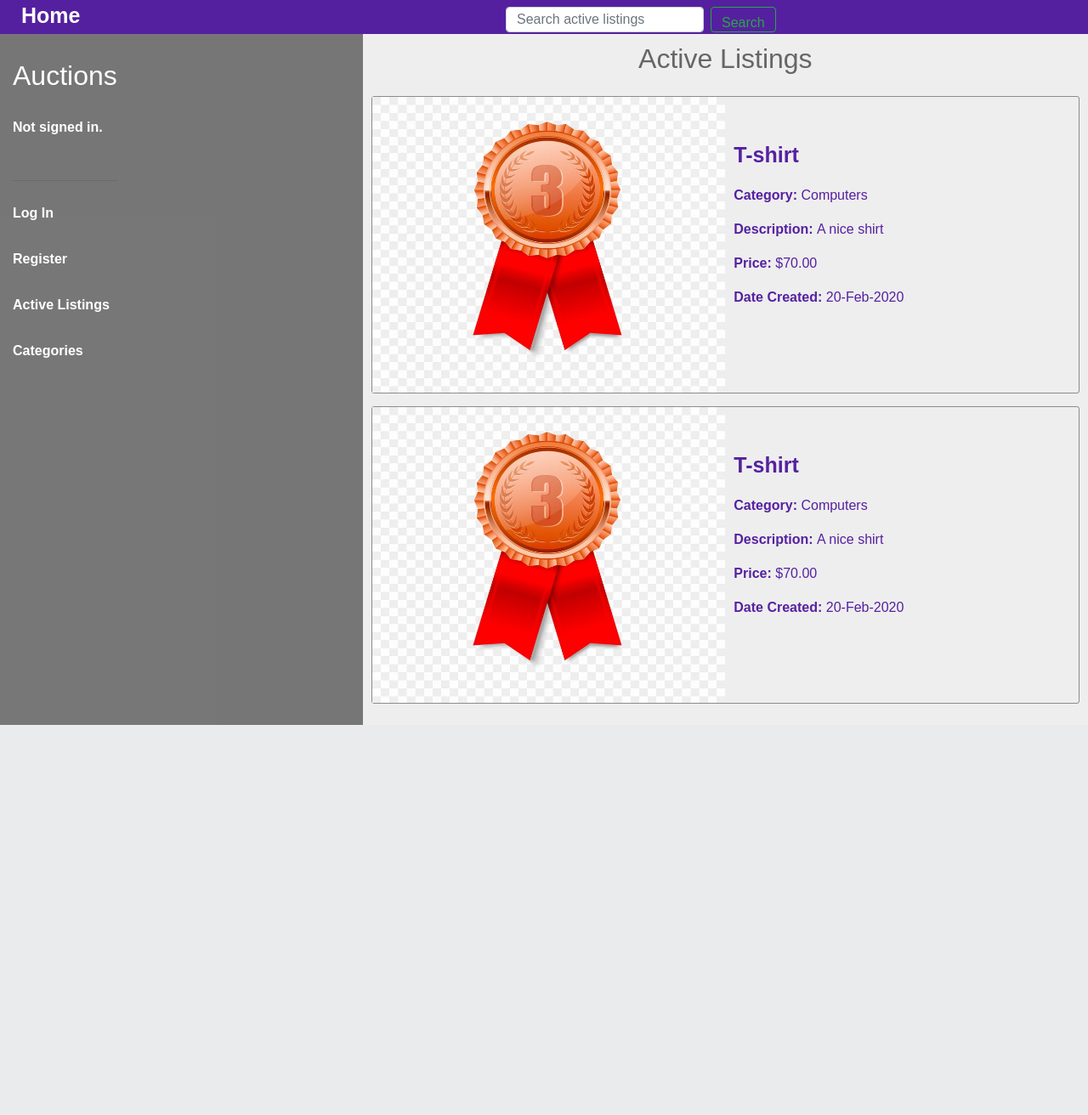
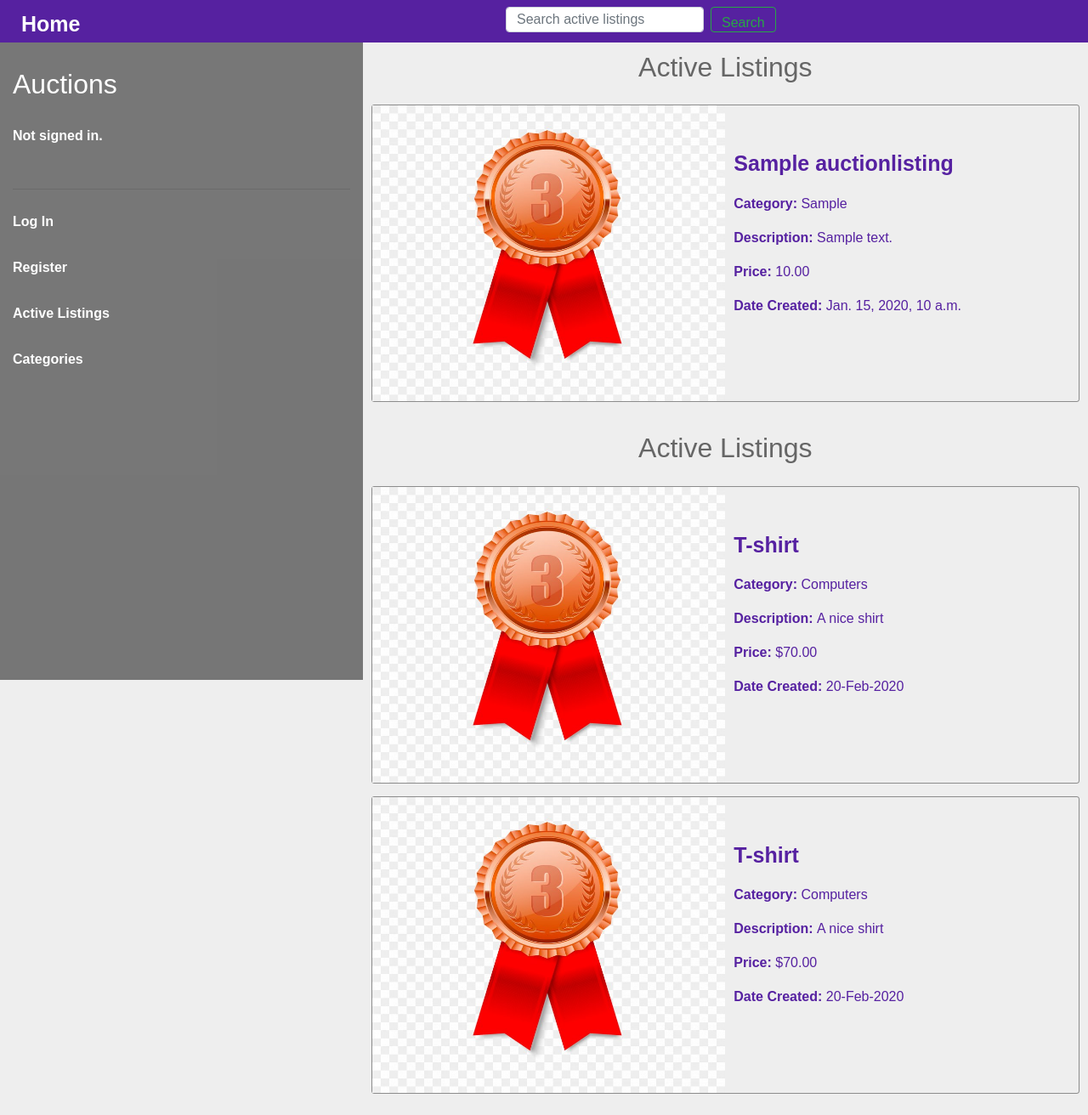
Before and after one commit to saadmarwan16/Commerce, a Django app: page / in a window 1280 px wide. Shown: the whole page at 85% size. Before the commit the page ends 853 px from the top, so only its background shows below. Run offline with Django 3.2, Linux system fonts and the light colour scheme; tables that the repository leaves empty hold one stand-in row (values such as "Sample post"); some libraries are stand-ins or nearby versions.

Commit message:
Allow user to view every single listing and also see their own listing etc

```diff
--- a/commerce/auctions/static/auctions/styles.css
+++ b/commerce/auctions/static/auctions/styles.css
@@ -1,3 +1,18 @@
+.topbar {
+    position: fixed;
+    background-color: #440997e5;
+    height: 50px;
+    width: 100%;
+}
+
+.sub-topbar, .topbar-row {
+    height: 100%;
+}
+
+.home-link-container {
+    padding: 10px 15px;
+}
+
 .status {
     color: white;
     font-weight: bold;
@@ -44,9 +59,13 @@
 
 .menu {
     background-color: rgba(0, 0, 0, 0.5);
+    position: fixed;
+    height: calc(100vh - 50px);
 }
 
 .side-menu {
+    width: 100%;
+    height: 100;
     position: fixed;
 }
 
@@ -89,9 +108,16 @@
     height: 30px;
 }
 
+.main-body-container {
+    position: relative;
+    top: 50px;
+}
+
 .listings {
     padding: 10px;
     text-align: center;
+    left: 33.333333%;
+    z-index: -1;
 }
 
 .listing {
@@ -150,7 +176,7 @@ body{
 }
 
 .login-container{
-    height: calc(100vh - 40px);
+    height: calc(100vh - 50px);
     width: 100%;
 }
 
@@ -206,9 +232,3 @@ body{
 .btn-custom:focus{
     box-shadow: 0 0 0 0.2rem rgba(114,61,190,.25);
 }
-
-.topbar {
-    /* position: fixed; */
-    background-color: #440997e5;
-    height: 40px;
-}
--- a/commerce/auctions/templates/auctions/categories.html
+++ b/commerce/auctions/templates/auctions/categories.html
@@ -5,13 +5,13 @@
 {% endblock %}
 
 {% block body %}
-    <div class="container-fluid">
+    <div class="container-fluid main-body-container">
         <div class="row">
-            <div class="col-4 menu">
+            <div class="col-12 col-md-4 menu">
                 {% include "auctions/sub-layout.html" %}
             </div>
 
-            <div class="col-8 product-section">This is where</div>
+            <div class="col-12 col-md-8 listings">This is where</div>
         </div>
     </div>
 {% endblock %}
--- a/commerce/auctions/templates/auctions/index.html
+++ b/commerce/auctions/templates/auctions/index.html
@@ -7,7 +7,7 @@
 {% endblock %}
 
 {% block body %}
-    <div class="container-fluid">
+    <div class="container-fluid main-body-container">
         <div class="row">
             <div class="col-12 col-md-4 menu">
                 {% include "auctions/sub-layout.html" %}
@@ -15,8 +15,28 @@
 
             <div class="col-12 col-md-8 listings">
                 <h2 id="active-listings">Active Listings</h2>
+                {% for listing in listings %}
+                    <div class="listing">
+                        <a href="{% url 'login' %}">
+                            <div class="image-container"><img class="image" src="{% static 'auctions/bronze_award.jpg' %}" alt="Image of a product"></div>
+                            <div class="info-container">
+                                <p class="info info-top"><strong>{{ listing.name }}</strong></p>
+                                <p class="info"><strong>Category: </strong>{{ listing.category }}</p>
+                                <p class="info"><strong>Description: </strong>{{ listing.description }}</p>
+                                <p class="info"><strong>Price: </strong>{{ listing.price }}</p>
+                                <p class="info"><strong>Date Created: </strong>{{ listing.time_auctioned }}</p>
+                            </div>
+                        </a>
+                    </div>
+                {% empty %}
+                    <h3>There are no active listings</h3>
+                {% endfor %}
+            </div>
+
+            <div class="col-12 col-md-8 listings">
+                <h2 id="active-listings">Active Listings</h2>
                 <div class="listing">
-                    <a href="#">
+                    <a href="{% url 'login' %}">
                         <div class="image-container"><img class="image" src="{% static 'auctions/bronze_award.jpg' %}" alt="Image of a product"></div>
                         <div class="info-container">
                             <p class="info info-top"><strong>T-shirt</strong></p>
@@ -29,7 +49,7 @@
                 </div>
 
                 <div class="listing">
-                    <a href="#">
+                    <a href="{% url 'login' %}">
                         <div class="image-container"><img class="image" src="{% static 'auctions/bronze_award.jpg' %}" alt="Image of a product"></div>
                         <div class="info-container">
                             <p class="info info-top"><strong>T-shirt</strong></p>
--- a/commerce/auctions/templates/auctions/main-layout.html
+++ b/commerce/auctions/templates/auctions/main-layout.html
@@ -9,9 +9,9 @@
     </head>
     <body>
         <div class="topbar">
-            <div class="container-fluid">
-                <div class="row">
-                    <div class="col-lg-1 col-md-2 col-sm-3"><a class="home-link" href="{% url 'index' %}">Home</a></div>
+            <div class="container-fluid sub-topbar">
+                <div class="row topbar-row">
+                    <div class="col-lg-1 col-md-2 col-sm-3 home-link-container"><a class="home-link" href="{% url 'index' %}">Home</a></div>
 
                     <div class="col-lg-11 col-md-10 col-sm-9">
                         <nav class="navbar navbar-light bg-light search">
--- a/commerce/auctions/templates/auctions/sub-layout.html
+++ b/commerce/auctions/templates/auctions/sub-layout.html
@@ -1,4 +1,4 @@
-<div class="side-menu">
+<!-- <div class="side-menu"> -->
     <h2 class="auctions">Auctions</h2>
     {% if user.is_authenticated %}
         <div class="status">Signed in as <strong>{{ user.username }}</strong>.</div>
@@ -23,4 +23,4 @@
             <li class="list-item"><a class="list-link" href="{% url 'logout' %}">Logout</a></li>
         {% endif %}
     </ul>
-</div>
+<!-- </div> -->
--- a/commerce/auctions/templates/auctions/watchlist.html
+++ b/commerce/auctions/templates/auctions/watchlist.html
@@ -5,13 +5,13 @@
 {% endblock %}
 
 {% block body %}
-    <div class="container-fluid">
+    <div class="container-fluid main-body-container">
         <div class="row">
-            <div class="col-4 menu">
+            <div class="col-12 col-md-4 menu">
                 {% include "auctions/sub-layout.html" %}
             </div>
 
-            <div class="col-8 product-section">This is where</div>
+            <div class="col-12 col-md-8 listings">This is where</div>
         </div>
     </div>
 {% endblock %}
--- a/commerce/auctions/urls.py
+++ b/commerce/auctions/urls.py
@@ -10,4 +10,7 @@ urlpatterns = [
     path("categories", views.categories, name="categories"),
     path("watchlist", views.watchlist, name="watchlist"),
     path("create-listing", views.create_listing, name="create_listing"),
+    path("listing-created", views.listing_created, name="listing_created"),
+    path("listing/<int:num>", views.listing, name="listing"),
+    path("user-listing", views.user_listing, name="user_listing"),
 ]
--- a/commerce/auctions/views.py
+++ b/commerce/auctions/views.py
@@ -4,11 +4,13 @@ from django.http import HttpResponse, HttpResponseRedirect
 from django.shortcuts import render
 from django.urls import reverse
 
-from .models import User
+from .models import User, AuctionListings, Bids, Comments, WatchList
 
 
 def index(request):
-    return render(request, "auctions/index.html")
+    return render(request, "auctions/index.html", {
+        "listings": AuctionListings.objects.all()
+    })
 
 
 def login_view(request):
@@ -65,7 +67,16 @@ def register(request):
 
 def create_listing(request):
     if request.method == "POST":
-        pass
+        name = request.POST["title"]
+        description = request.POST["description"]
+        category = request.POST["category"]
+        price = request.POST["bid"]
+        image = request.POST["image"]
+
+        listing = AuctionListings(name=name, description=description, category=category, price=price)
+        listing.save()
+
+        return render("auctions/listing-created.html")
 
     return render(request, "auctions/create-listing.html")
 
@@ -76,3 +87,17 @@ def categories(request):
 
 def watchlist(request):
     return render(request, "auctions/watchlist.html")
+
+
+def listing(request, num):
+    return render(request, "actions/listing.html")
+
+
+def listing_created(request):
+    return render(request, "auctions/listing-created.html")
+
+
+def user_listing(request, id):
+    return render(request, "auctions/user-listings.html", {
+        "listings": AuctionListings.objects.all(user_id=id)
+    })
```
Also changed, not shown: commerce/auctions/templates/auctions/create-listing.html (+6 -7 lines), commerce/auctions/templates/auctions/listing-created.html (added, +22 -0 lines), commerce/auctions/templates/auctions/user-listings.html (added), commerce/db.sqlite3.
